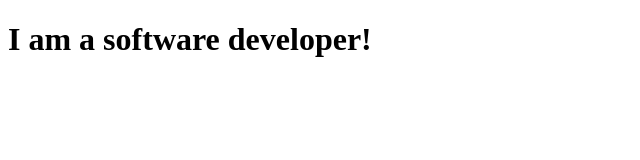
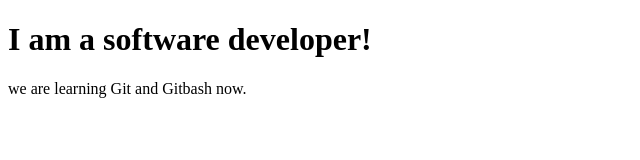
Before and after one commit to docile-imbereyemaso/sample, a plain HTML site: page index.html in a window 1280 px wide. Shown: the whole page, without its empty margins (0-640 px from the left). Drawn offline with Linux system fonts and the light colour scheme.

Commit message:
Adding another to the index page

```diff
--- a/index.html
+++ b/index.html
@@ -7,5 +7,6 @@
 </head>
 <body>
     <h1>I am  a software developer!</h1>
+    <p>we are learning Git and Gitbash now.</p>
 </body>
 </html>
```
